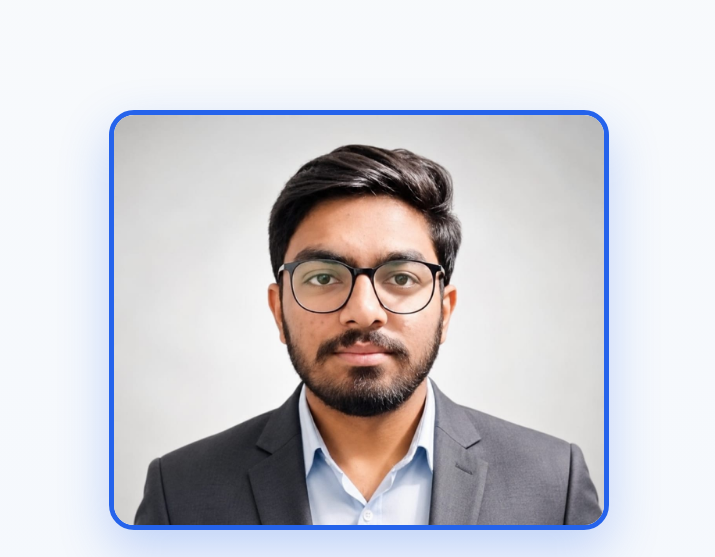
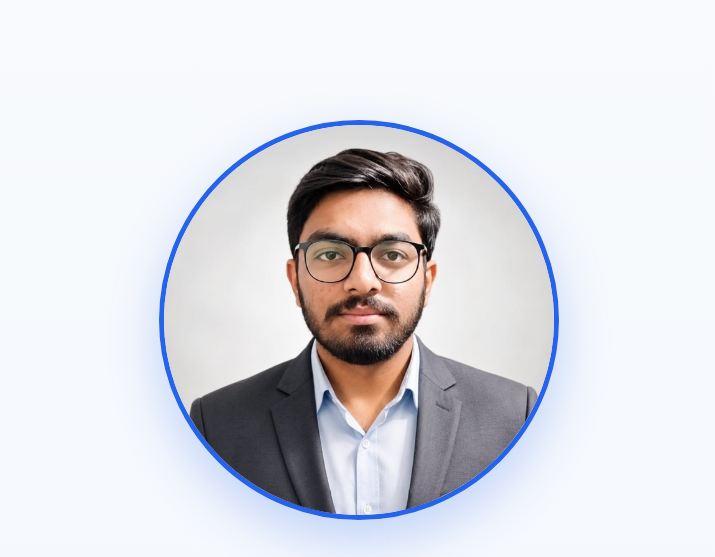
Before and after one commit to DHANUSH-916/Personal-Portfolio, a plain HTML site: page client/index.html in a window 1280 px wide. Shown: the part 125-682 px from the top of the page, 565-1280 px from the left. Drawn offline with Linux system fonts and the light colour scheme; no server answers.

Commit message:
make profile image circular

```diff
--- a/client/css/style.css
+++ b/client/css/style.css
@@ -1459,8 +1459,10 @@ body.dark #loader{
 
 }
 
-/* Make hero image circular */
-.hero-image img {
+.hero-right .profile-image {
+    width: 400px;
+    height: 400px;
+    object-fit: cover;
     border-radius: 50%;
-    object-fit: cover;
+    border: 5px solid #2563eb;
 }
```
